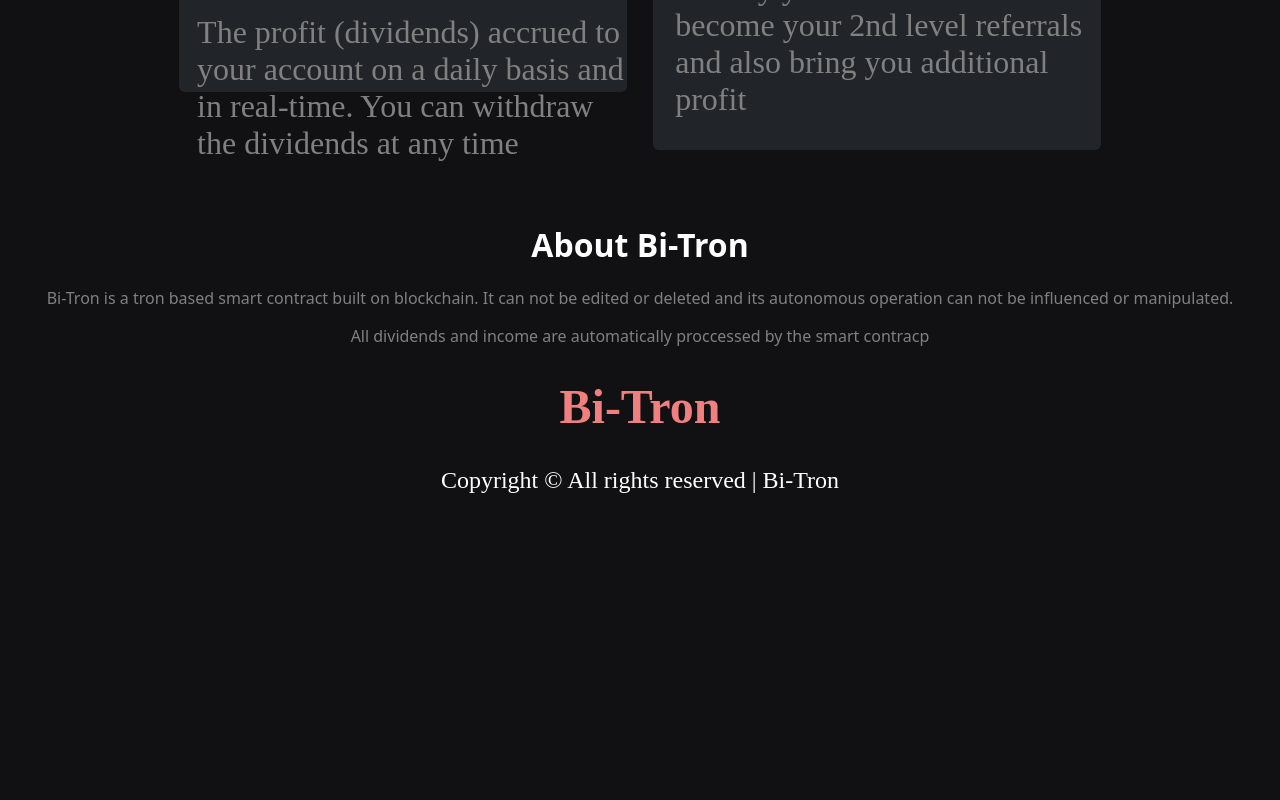
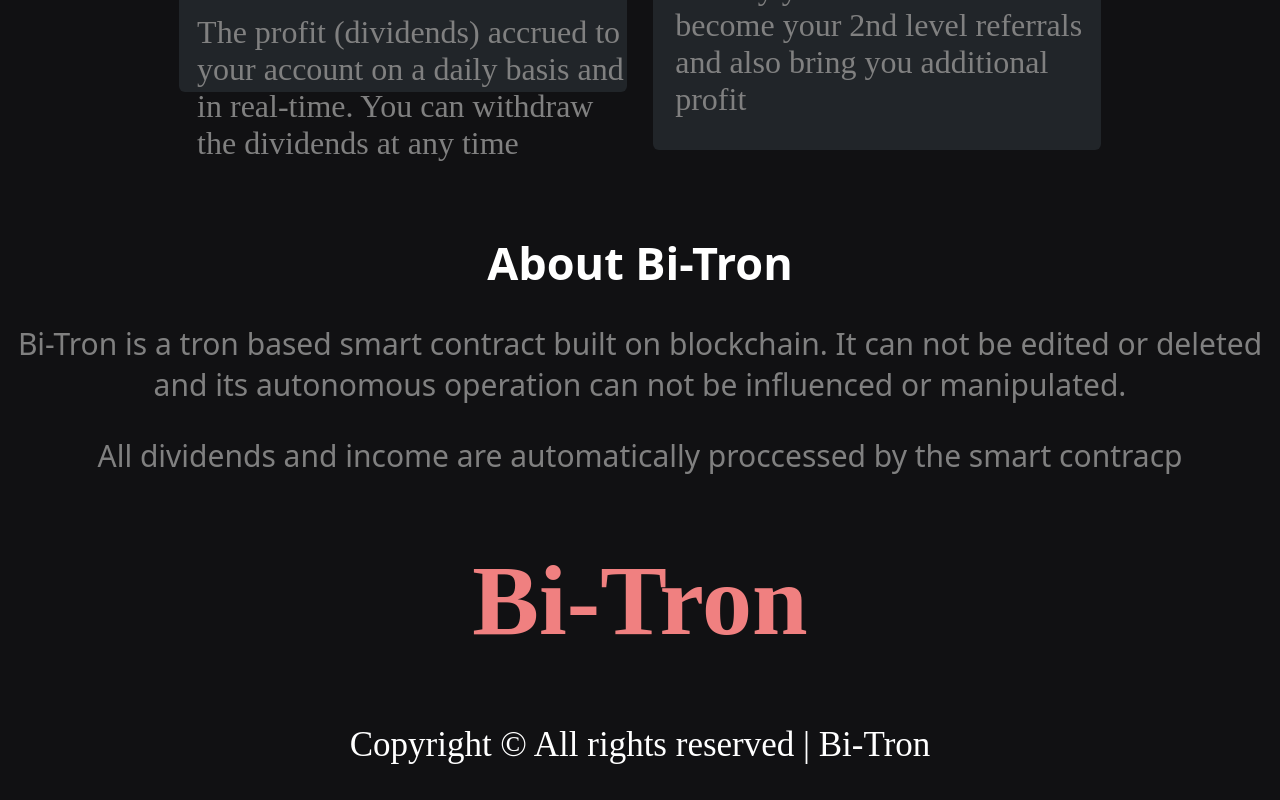
Before and after one commit to ali-203/myapp-master, a React (Create React App) app: page / in a window 1280 px wide. Shown: the part 5814-6614 px from the top of the page. Before the commit the page ends 6332 px from the top, so only its background shows below. Built offline with nearby package versions, Linux system fonts and the light colour scheme.

Commit message:
updated css

```diff
--- a/src/App.css
+++ b/src/App.css
@@ -394,18 +394,20 @@
 }
 .about-bi p {
   color: gray;
+  font-size: 30px;
 
 }
 .about-bi h1{
+  font-size: 45px;
   color: white;
 }
 .bitr {
-  font-size: x-large;
+  font-size: 50px;
   color: lightcoral;
   text-align: center;
 }
 .copy_right {
-  font-size: x-large;
+  font-size: 35px;
   color: white;
   text-align: center;
 }
```
